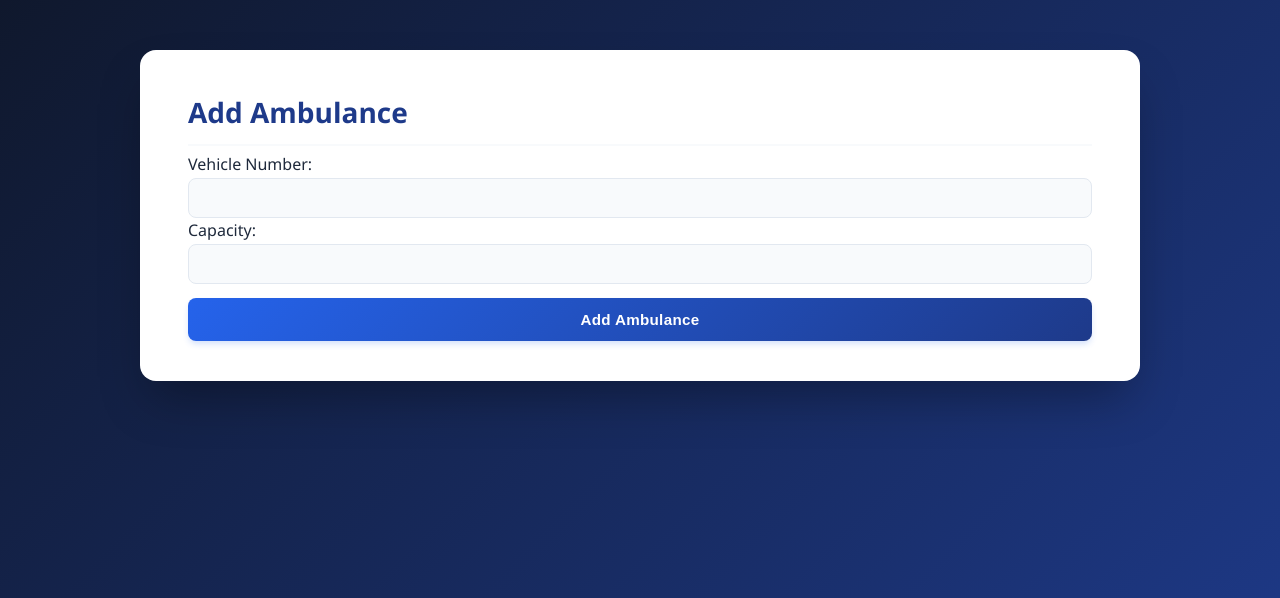
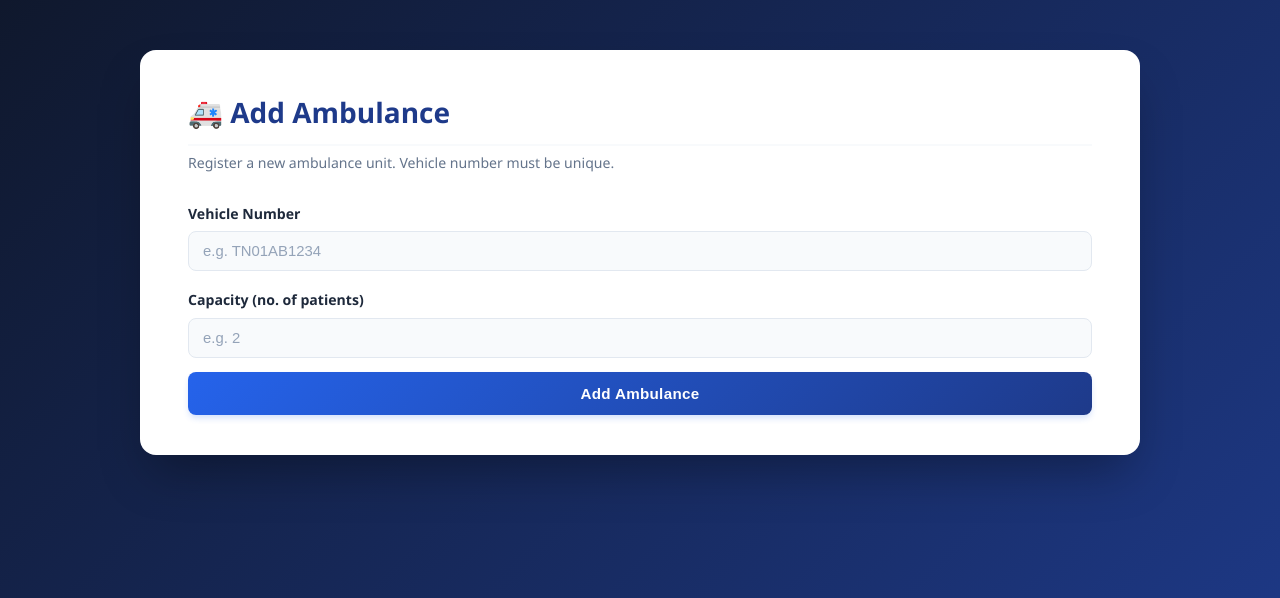
Before and after one commit to Sarvesh-Sarz/Resuscitation-Retrieval, a Flask app: page /add_ambulance in a window 1280 px wide. Shown: the part 59-657 px from the top of the page. Run offline with Flask 3, Linux system fonts and the light colour scheme.

Commit message:
Update add_ambulance.html

```diff
--- a/templates/add_ambulance.html
+++ b/templates/add_ambulance.html
@@ -1,16 +1,19 @@
 {% extends "base.html" %}
+{% block content %}
 
-{% block content %}
-<h2>Add Ambulance</h2>
+<h2>🚑 Add Ambulance</h2>
+<p class="subtitle">Register a new ambulance unit. Vehicle number must be unique.</p>
 
 <form method="POST">
-    Vehicle Number:
-    <input type="text" name="vehicle" required>
 
-    Capacity:
-    <input type="number" name="capacity" required>
+    <label>Vehicle Number</label>
+    <input type="text" name="vehicle" placeholder="e.g. TN01AB1234" required>
+
+    <label>Capacity (no. of patients)</label>
+    <input type="number" name="capacity" min="1" max="10" placeholder="e.g. 2" required>
 
     <button type="submit">Add Ambulance</button>
+
 </form>
 
 {% endblock %}
```
